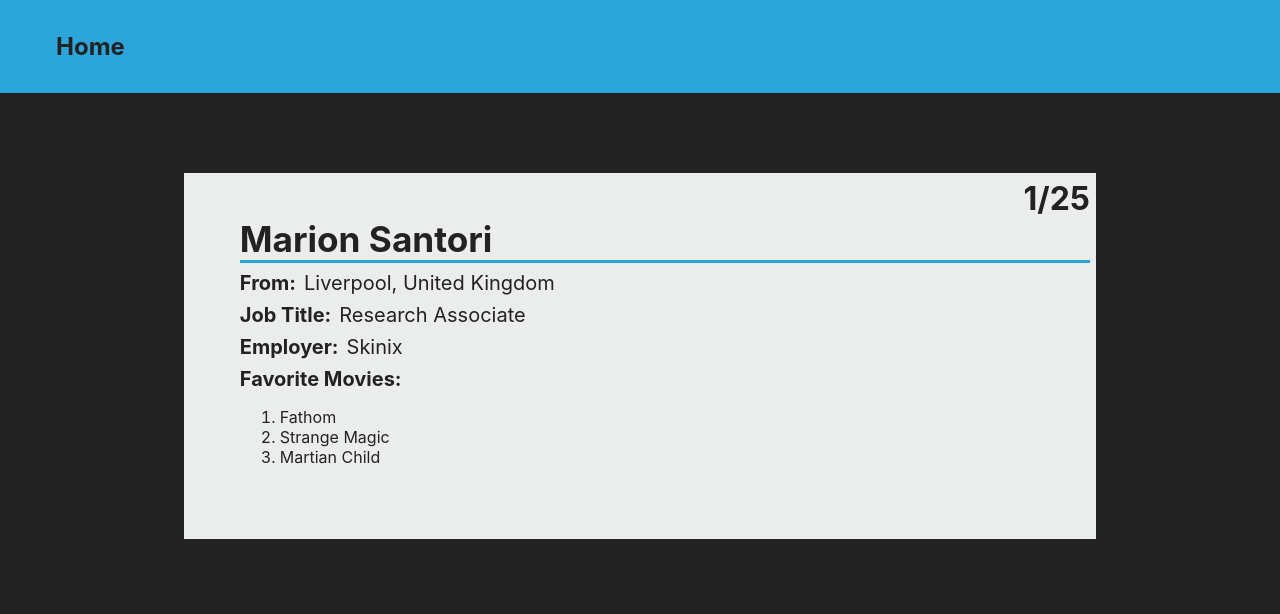
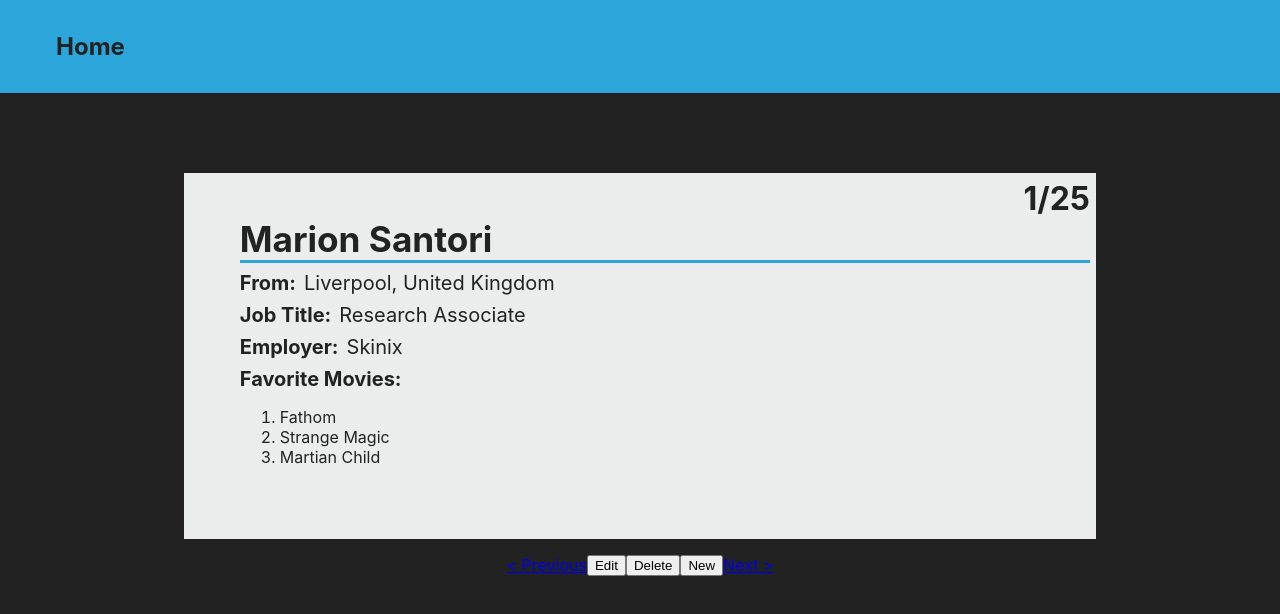
Before and after one commit to dallasmay/react-user-directory, a React (Create React App) app: page / in a window 1280 px wide. Shown: the top 614 px of the page. Built offline with nearby package versions, Linux system fonts and the light colour scheme.

Commit message:
added ControlBar structure

```diff
--- a/src/App.js
+++ b/src/App.js
@@ -1,5 +1,6 @@
 import UserCard from "./components/UserCard";
 import Nav from "./components/Nav";
+import ControlBar from "./components/ControlBar";
 
 
 function App() {
@@ -7,6 +8,7 @@ function App() {
     <div>
       <Nav />
       <UserCard />
+      <ControlBar />
     </div>
   );
 }
--- /dev/null
+++ b/src/components/ControlBar.css
@@ -0,0 +1,5 @@
+.control-bar-container {
+    display: flex;
+    justify-content: center;
+    margin: 1rem 0rem 0rem 0rem;
+}
--- a/src/components/ControlBar.js
+++ b/src/components/ControlBar.js
@@ -1,3 +1,17 @@
-const ControlBar = () => {};
+import "./ControlBar.css";
+
+const ControlBar = () => {
+    return (
+      <div>
+        <div className="control-bar-container">
+          <a href="#">&lt; Previous</a>
+          <button>Edit</button>
+          <button>Delete</button>
+          <button>New</button>
+          <a href="#">Next &gt;</a>
+        </div>
+      </div>
+    );
+};
 
 export default ControlBar;
--- a/src/components/UserCard.css
+++ b/src/components/UserCard.css
@@ -2,7 +2,7 @@
     background-color: var(--white);
     padding: 0.4rem 0.4rem 3.5rem 3.5rem;
     max-width: 850px;
-    margin: 5rem auto;
+    margin: 5rem auto 0rem auto;
 }
 .counter-flex {
     display: flex;
```
